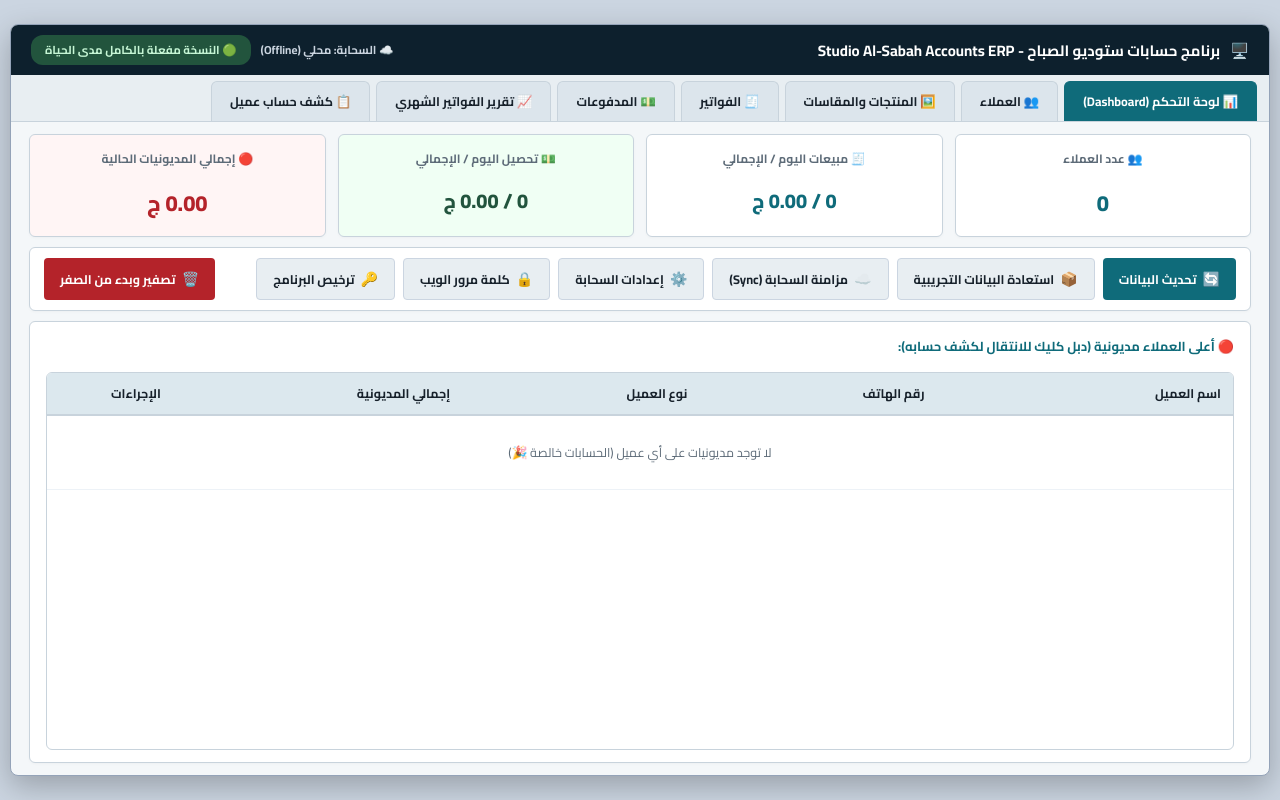
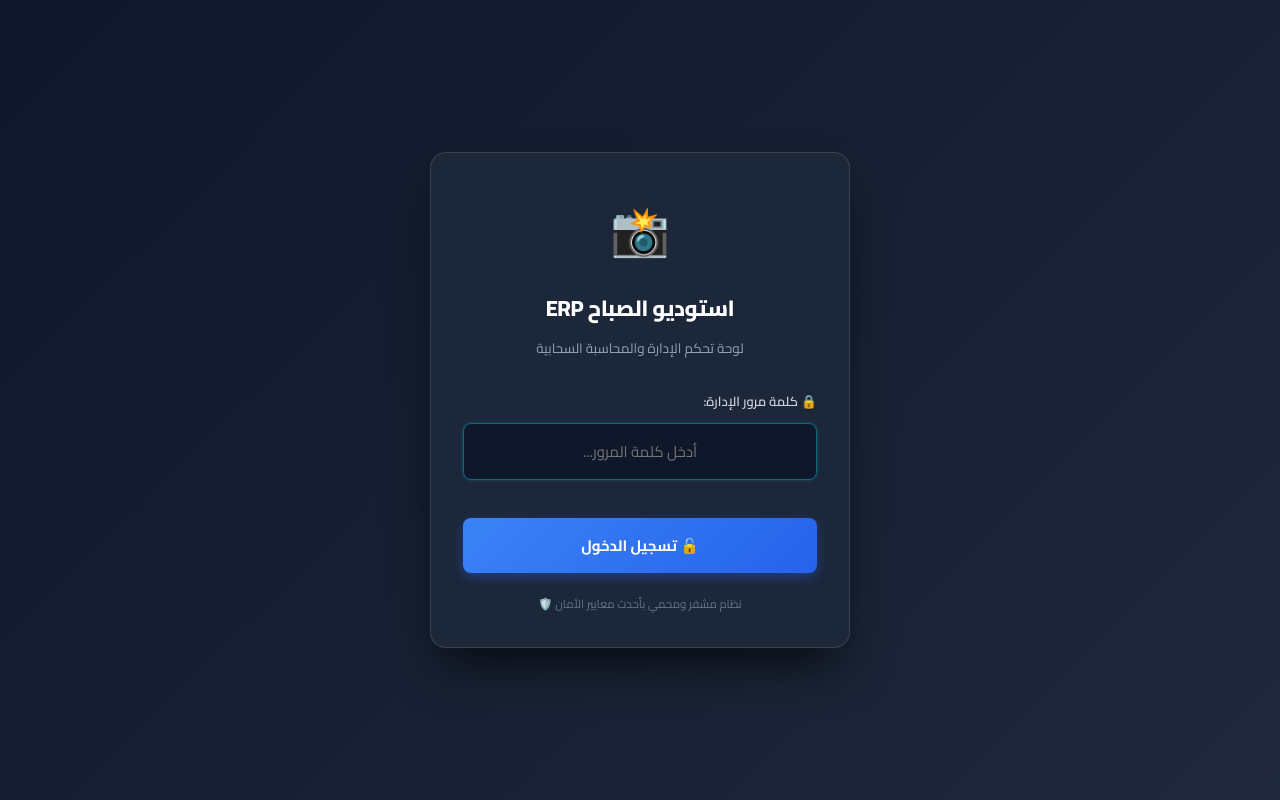
Before and after one commit to elsubbah123-cloud/studio-accounts, a plain HTML site: page index.html in a window 1280 px wide. Drawn offline with nearby package versions, Linux system fonts and the light colour scheme; no server answers.

Commit message:
Add files via upload

```diff
--- a/index.html
+++ b/index.html
@@ -445,6 +445,30 @@
 </head>
 <body>
 
+    <!-- WEB ADMIN LOGIN LOCK OVERLAY -->
+    <div id="webLoginOverlay" style="position: fixed; inset: 0; background: linear-gradient(135deg, #0F172A 0%, #1E293B 100%); z-index: 999999; display: none; align-items: center; justify-content: center; backdrop-filter: blur(8px);">
+        <div style="background: rgba(30, 41, 59, 0.95); border: 1px solid rgba(255, 255, 255, 0.12); box-shadow: 0 25px 50px -12px rgba(0, 0, 0, 0.7); border-radius: 16px; width: 90%; max-width: 420px; padding: 32px; text-align: center; color: #FFFFFF;">
+            <div style="font-size: 48px; margin-bottom: 12px;">📸</div>
+            <h2 style="font-size: 22px; font-weight: 800; margin-bottom: 6px; color: #FFFFFF; letter-spacing: -0.5px;">استوديو الصباح ERP</h2>
+            <p style="font-size: 13.5px; color: #94A3B8; margin-bottom: 24px;">لوحة تحكم الإدارة والمحاسبة السحابية</p>
+
+            <div style="text-align: right; margin-bottom: 8px;">
+                <label style="font-size: 13px; font-weight: 600; color: #CBD5E1;">🔒 كلمة مرور الإدارة:</label>
+            </div>
+            <input type="password" id="loginPasswordInput" placeholder="أدخل كلمة المرور..."
+                style="width: 100%; padding: 13px 16px; border-radius: 8px; border: 1px solid #334155; background: #0F172A; color: #FFFFFF; font-size: 15px; text-align: center; outline: none; transition: border-color 0.2s;"
+                onfocus="this.style.borderColor='var(--primary)'" onblur="this.style.borderColor='#334155'"
+                onkeydown="if(event.key==='Enter') handleWebLogin()" />
+
+            <div id="loginErrorMsg" style="color: #F87171; font-size: 12.5px; font-weight: 600; margin-top: 10px; min-height: 18px;"></div>
+
+            <button onclick="handleWebLogin()" style="width: 100%; padding: 13px; margin-top: 10px; background: linear-gradient(135deg, #3B82F6 0%, #2563EB 100%); color: #FFFFFF; border: none; border-radius: 8px; font-weight: 700; font-size: 15px; cursor: pointer; transition: all 0.2s; box-shadow: 0 4px 12px rgba(37, 99, 235, 0.4);">
+                🔓 تسجيل الدخول
+            </button>
+            <div style="margin-top: 20px; font-size: 11.5px; color: #64748B;">نظام مشفر ومحمي بأحدث معايير الأمان 🛡️</div>
+        </div>
+    </div>
+
     <div class="app-window">
 
         <!-- Window Title Bar -->
@@ -479,19 +503,19 @@
                 <div style="display: grid; grid-template-columns: repeat(4, 1fr); gap: 12px;">
                     <div class="section-card" style="text-align: center; padding: 12px;">
                         <div style="color: var(--muted); font-size: 12px; font-weight: 700;">👥 عدد العملاء</div>
-                        <div id="dashCustomersCount" style="color: var(--primary); font-size: 22px; font-weight: 800; margin-top: 4px;">4</div>
+                        <div id="dashCustomersCount" style="color: var(--primary); font-size: 22px; font-weight: 800; margin-top: 4px;">0</div>
                     </div>
                     <div class="section-card" style="text-align: center; padding: 12px;">
                         <div style="color: var(--muted); font-size: 12px; font-weight: 700;">🧾 مبيعات اليوم / الإجمالي</div>
-                        <div id="dashTodayInvoices" style="color: var(--primary); font-size: 20px; font-weight: 800; margin-top: 4px;">2 / 805.00 ج</div>
+                        <div id="dashTodayInvoices" style="color: var(--primary); font-size: 20px; font-weight: 800; margin-top: 4px;">0 / 0.00 ج</div>
                     </div>
                     <div class="section-card" style="text-align: center; padding: 12px; background: #F0FFF4;">
                         <div style="color: var(--muted); font-size: 12px; font-weight: 700;">💵 تحصيل اليوم / الإجمالي</div>
-                        <div id="dashTodayPayments" style="color: #22543D; font-size: 20px; font-weight: 800; margin-top: 4px;">1 / 500.00 ج</div>
+                        <div id="dashTodayPayments" style="color: #22543D; font-size: 20px; font-weight: 800; margin-top: 4px;">0 / 0.00 ج</div>
                     </div>
                     <div class="section-card" style="text-align: center; padding: 12px; background: #FFF5F5;">
                         <div style="color: var(--muted); font-size: 12px; font-weight: 700;">🔴 إجمالي المديونيات الحالية</div>
-                        <div id="dashTotalDebts" style="color: var(--danger); font-size: 22px; font-weight: 800; margin-top: 4px;">1,750.00 ج</div>
+                        <div id="dashTotalDebts" style="color: var(--danger); font-size: 22px; font-weight: 800; margin-top: 4px;">0.00 ج</div>
                     </div>
                 </div>
 
@@ -499,7 +523,6 @@
                 <div class="section-card" style="padding: 10px 14px;">
                     <div style="display: flex; gap: 8px; flex-wrap: wrap;">
                         <button class="btn btn-primary" onclick="refreshDashboard()"><span style="font-size: 14px;">🔄</span> تحديث البيانات</button>
-                        <button class="btn btn-secondary" onclick="restoreDemoData()"><span style="font-size: 14px;">📦</span> استعادة البيانات التجريبية</button>
                         <button class="btn btn-secondary" onclick="syncWithSupabase()"><span style="font-size: 14px;">☁️</span> مزامنة السحابة (Sync)</button>
                         <button class="btn btn-secondary" onclick="openCloudConfigModal()"><span style="font-size: 14px;">⚙️</span> إعدادات السحابة</button>
                         <button class="btn btn-secondary" onclick="openAdminPasswordModal()"><span style="font-size: 14px;">🔒</span> كلمة مرور الويب</button>
@@ -1211,15 +1234,61 @@
             }
         }
 
-        function restoreDemoData() {
-            if (confirm("هل تريد استعادة البيانات التجريبية الافتراضية كاملة (العملاء، المنتجات، الفواتير، المدفوعات)؟")) {
-                customers = JSON.parse(JSON.stringify(defaultCustomers));
-                products = JSON.parse(JSON.stringify(defaultProducts));
-                allInvoices = JSON.parse(JSON.stringify(defaultInvoices));
-                allPayments = JSON.parse(JSON.stringify(defaultPayments));
-                saveData();
-                refreshDashboard();
-                showToast("🔄 تم استعادة البيانات التجريبية بنجاح!");
+        // Web Admin Authentication Logic
+        function checkWebAuth() {
+            const isDesktop = typeof window.pywebview !== 'undefined';
+            if (isDesktop) {
+                const overlay = document.getElementById("webLoginOverlay");
+                if (overlay) overlay.style.display = "none";
+                return;
+            }
+
+            if (sessionStorage.getItem('studio_admin_authenticated') === 'true') {
+                const overlay = document.getElementById("webLoginOverlay");
+                if (overlay) overlay.style.display = "none";
+                return;
+            }
+
+            const overlay = document.getElementById("webLoginOverlay");
+            if (overlay) {
+                overlay.style.display = "flex";
+                setTimeout(() => {
+                    const inp = document.getElementById("loginPasswordInput");
+                    if (inp) inp.focus();
+                }, 100);
+            }
+        }
+
+        async function handleWebLogin() {
+            const inp = document.getElementById("loginPasswordInput");
+            const err = document.getElementById("loginErrorMsg");
+            if (!inp) return;
+            const pwd = inp.value.trim();
+            if (!pwd) {
+                if (err) err.innerText = "يرجى إدخال كلمة المرور";
+                return;
+            }
+
+            let adminPass = getAdminPassword();
+            if (_supabaseClient) {
+                try {
+                    const { data: cloudSetting } = await _supabaseClient.from('products').select('size').match({ category: '__APP_SETTINGS__', name: 'ADMIN_PASSWORD' }).maybeSingle();
+                    if (cloudSetting && cloudSetting.size) {
+                        adminPass = cloudSetting.size;
+                        localStorage.setItem('studio_admin_password', adminPass);
+                    }
+                } catch(e) {}
+            }
+
+            if (pwd === adminPass || pwd === "admin123" || pwd === "123456") {
+                sessionStorage.setItem('studio_admin_authenticated', 'true');
+                const overlay = document.getElementById("webLoginOverlay");
+                if (overlay) overlay.style.display = "none";
+                showToast("👋 أهلاً بك! تم تسجيل الدخول بنجاح.");
+            } else {
+                if (err) err.innerText = "❌ كلمة المرور غير صحيحة، حاول مجدداً";
+                inp.value = "";
+                inp.focus();
             }
         }
 
@@ -3532,6 +3601,7 @@
         if (document.getElementById("invMonthFilter")) document.getElementById("invMonthFilter").value = `${curYear}-${curMonth}`;
 
         initSupabase();
+        checkWebAuth();
         // Background Heartbeat Sync: automatically sync any changes every 3 seconds
         setInterval(() => {
             if (_supabaseClient) {
```
